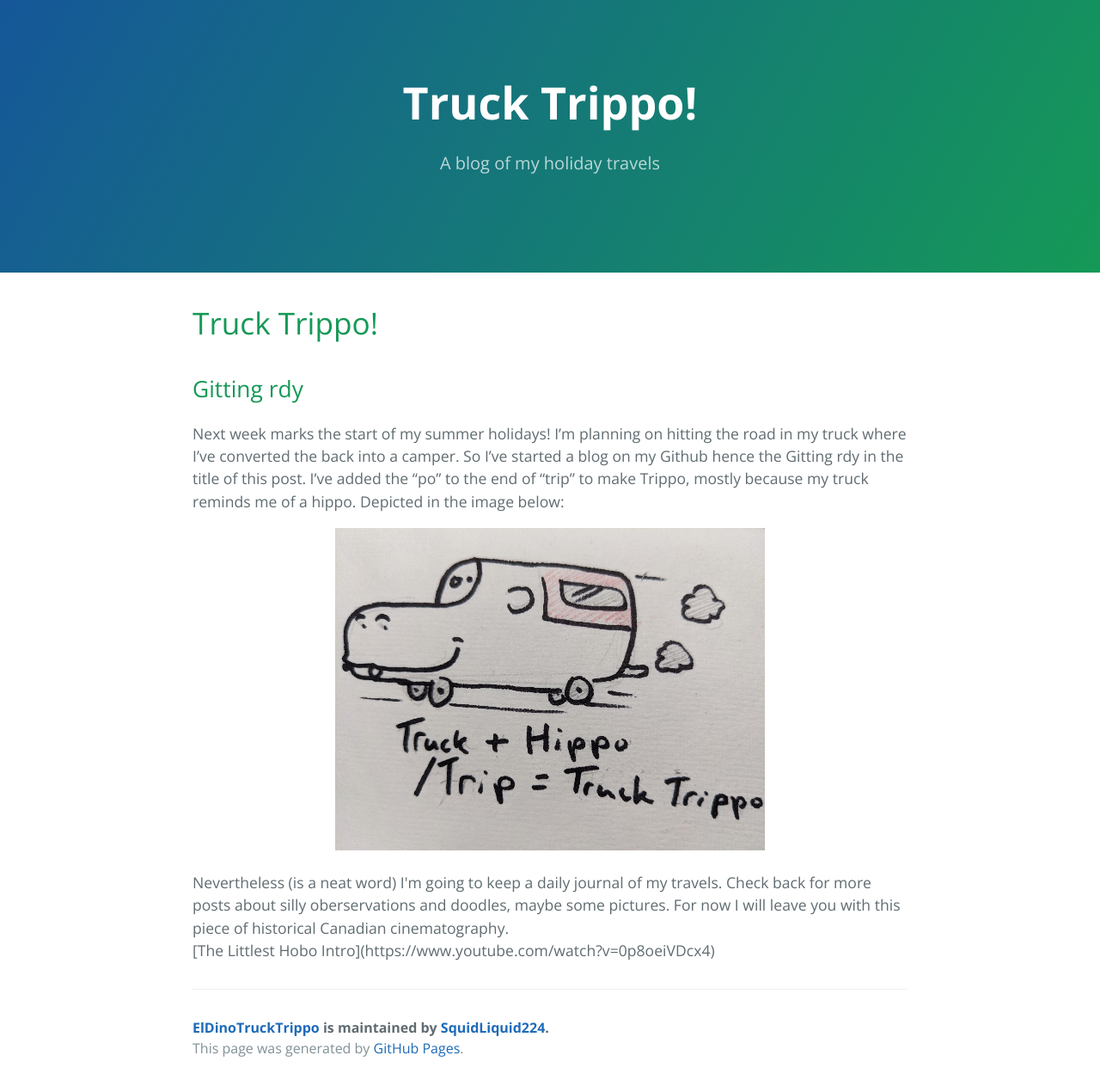
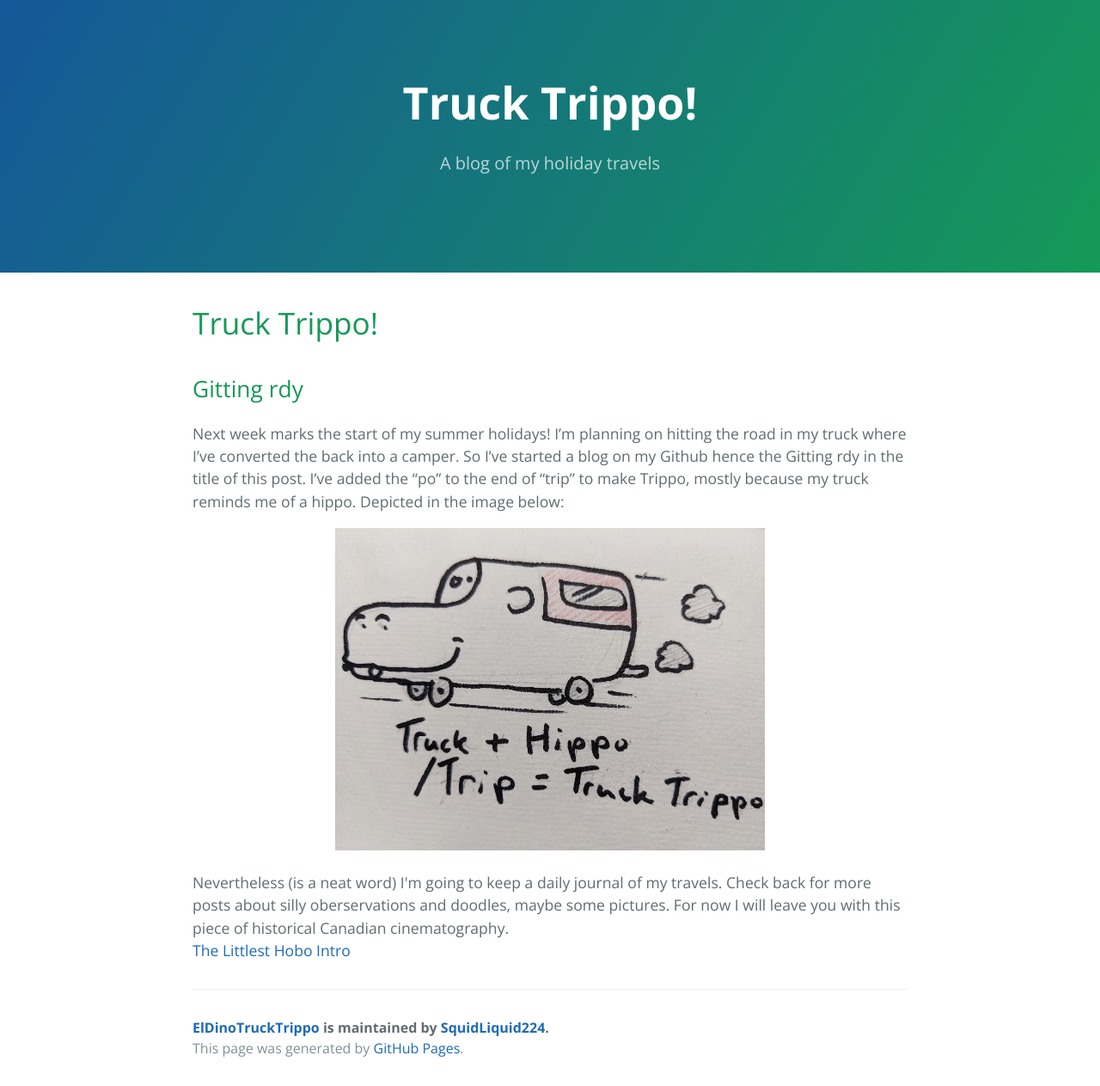
Before and after one commit to SquidLiquid224/ElDinoTruckTrippo, a Jekyll site: the page built from index.md, in a window 1280 px wide. Shown: the whole page at 86% size. Built offline with Jekyll 4.4.1, drawn with Linux system fonts in a browser that asks for light colours; our own code applies the rules of GitHub Pages for plain Markdown files; part of the change alters nothing that is shown.

Commit message:
Update index.md

```diff
--- a/index.md
+++ b/index.md
@@ -12,4 +12,4 @@ Next week marks the start of my summer holidays! I’m planning on hitting the r
 <p align="left">
 Nevertheless (is a neat word) I'm going to keep a daily journal of my travels. Check back for more posts about silly oberservations and doodles, maybe some pictures.  For now I will leave you with this piece of historical Canadian cinematography.
 <br>
-[The Littlest Hobo Intro](https://www.youtube.com/watch?v=0p8oeiVDcx4)
+<a href="https://www.youtube.com/watch?v=0p8oeiVDcx4">The Littlest Hobo Intro</a>
```
